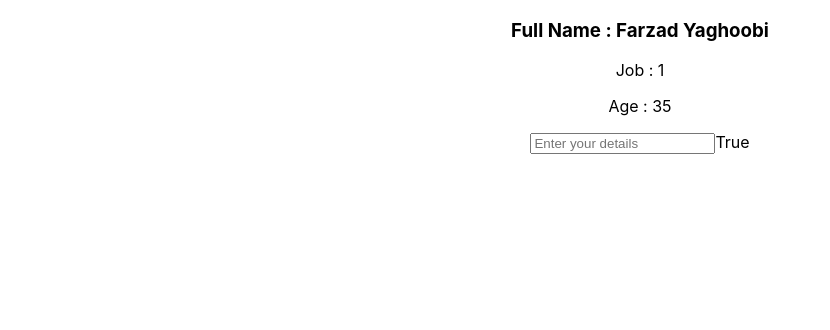
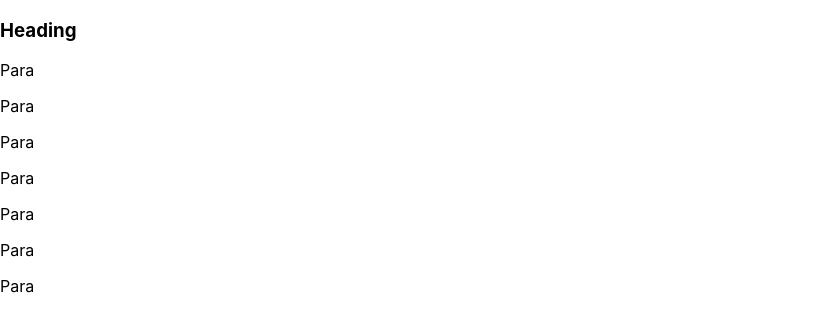
Before and after one commit to Jacobify/first-react-app, a React (Create React App) app: page / in a window 1280 px wide. Shown: the top 330 px of the page, without its empty margins (0-830 px from the left). Built offline with nearby package versions, Linux system fonts and the light colour scheme.

Commit message:
Jacobify - using React.createElement

```diff
--- a/src/App.js
+++ b/src/App.js
@@ -1,29 +1,23 @@
 // import logo from './logo.svg';
+import React from 'react';
 import './App.css';
 
 function App() {
-  const firstName = "Farzad";
-  const lastName = "Yaghoobi";
-  const age = 25;
-  const Job = "Web Dev";
-  const inputPlaceHolder = "Enter your details"
-  const input = <input placeholder={inputPlaceHolder}/>
-  const myArray = [0,1,2,3]
-  const myObject = {age : 35,name : "Fat Gum"}
-
-  const getFullName = (firstName,lastName) => `${firstName} ${lastName}`;
+  // const firstName = "Farzad";
+  // const lastName = "Yaghoobi";
+  // const age = 25;
+  // const Job = "Web Dev";
+  // const inputPlaceHolder = "Enter your details"
+  // const input = <input placeholder={inputPlaceHolder}/>
+  // const myArray = [0,1,2,3]
+  // const myObject = {age : 35,name : "Fat Gum"}
+  // const getFullName = (firstName,lastName) => `${firstName} ${lastName}`;
 
   return (
-    <div className="App">
-      <h3>Full Name : {getFullName(firstName,lastName)}</h3>
-      <p>Job : {myArray[1]}</p>
-      <p>Age : {myObject.age}</p>
-      {/* <input placeholder={inputPlaceHolder}/> */}
-      {input}
-      {
-        myArray[2] > 0  ? "True" : "False"
-      }
-    </div>
+
+/*#__PURE__*/React.createElement("div", {
+  className: "main-div"
+}, /*#__PURE__*/React.createElement("h3", null, "Heading"), /*#__PURE__*/React.createElement("p", null, "Para"), /*#__PURE__*/React.createElement("p", null, "Para"), /*#__PURE__*/React.createElement("p", null, "Para"), /*#__PURE__*/React.createElement("p", null, "Para"), /*#__PURE__*/React.createElement("p", null, "Para"), /*#__PURE__*/React.createElement("p", null, "Para"), /*#__PURE__*/React.createElement("p", null, "Para"))
   );
 }
 
```
